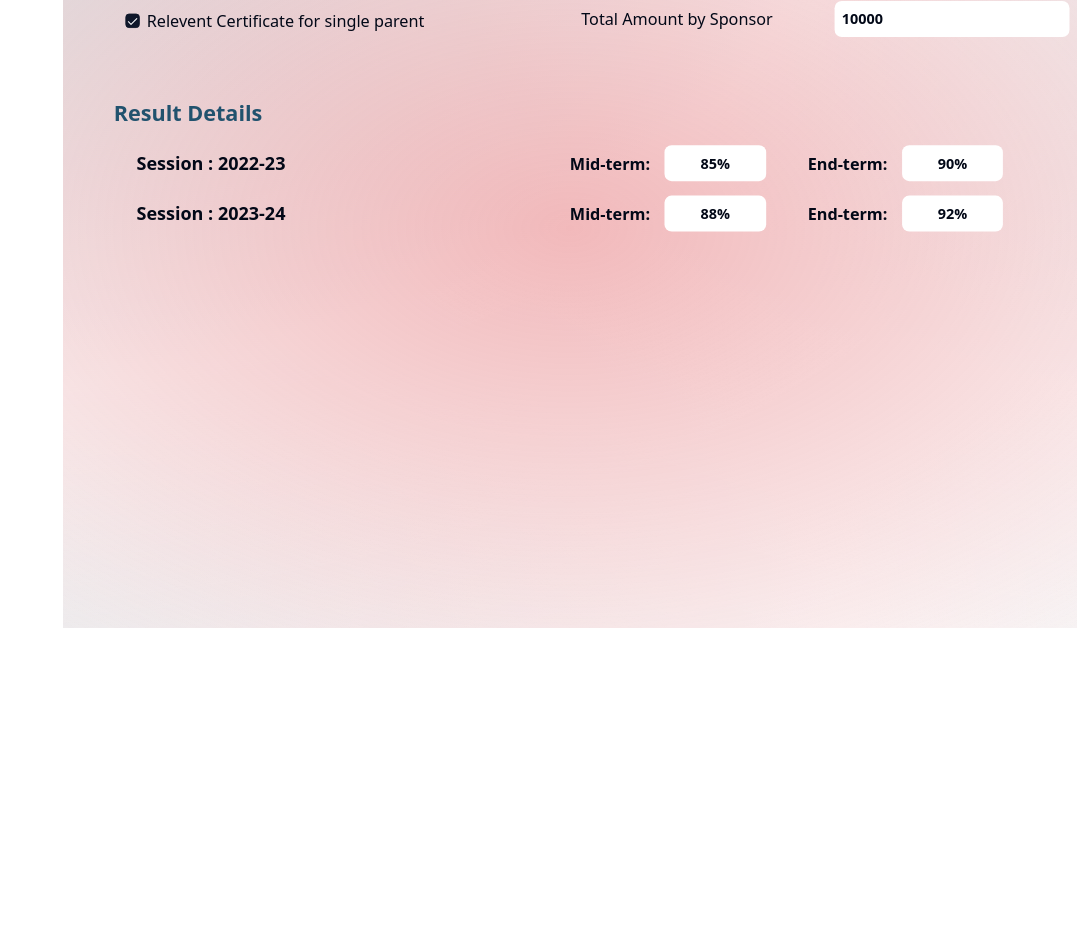
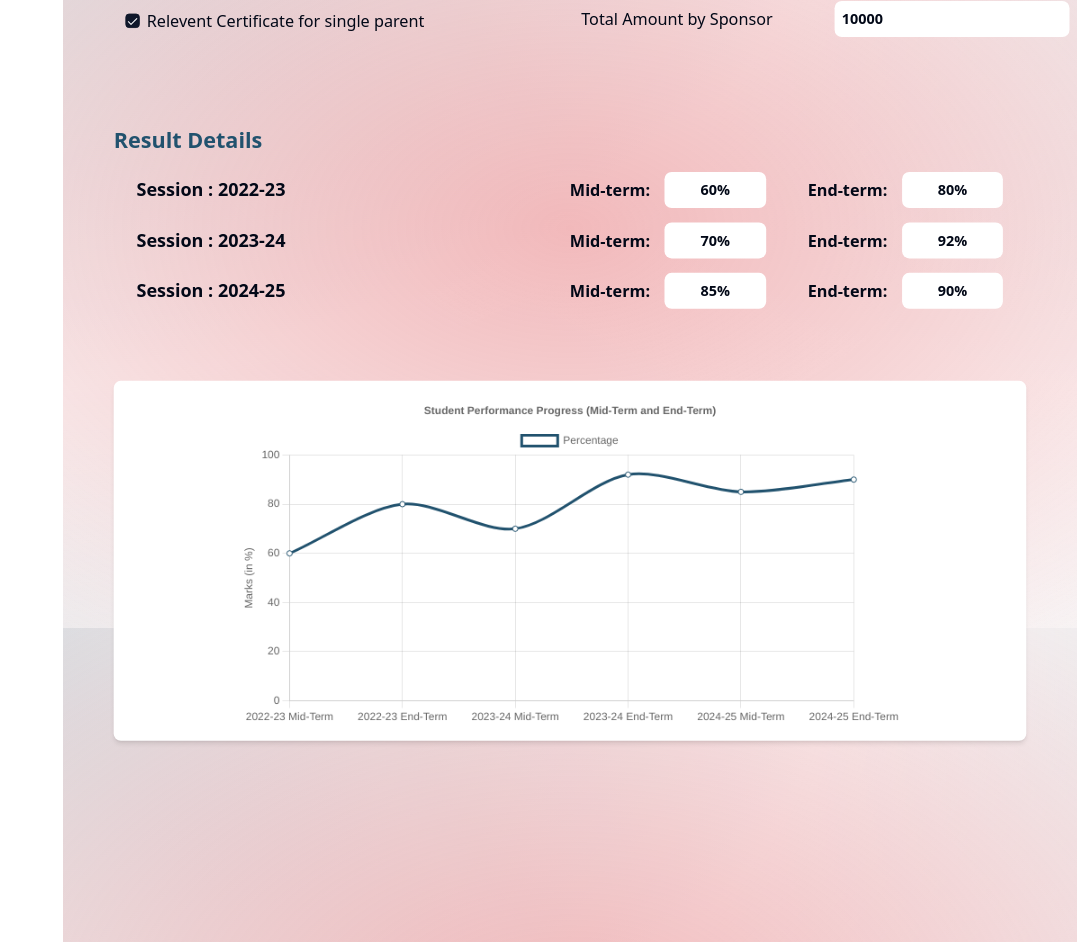
Before and after one commit to kartavya-info/kartavya-database, a React (Vite) app in the folder frontend/: page /admin/1 in a window 1280 px wide. Shown: the part 972-1914 px from the top of the page, without its empty margins (203-1280 px from the left). Before the commit the page ends 1600 px from the top, so only its background shows below. Built offline with nearby package versions, Linux system fonts and the light colour scheme.

Commit message:
Add student progress graph using chartJS library

```diff
--- a/frontend/package.json
+++ b/frontend/package.json
@@ -14,10 +14,12 @@
     "@radix-ui/react-dropdown-menu": "^2.1.2",
     "@radix-ui/react-slot": "^1.1.0",
     "@shadcn/ui": "^0.0.4",
+    "chart.js": "^4.4.5",
     "class-variance-authority": "^0.7.0",
     "clsx": "^2.1.1",
     "lucide-react": "^0.453.0",
     "react": "^18.3.1",
+    "react-chartjs-2": "^5.2.0",
     "react-dom": "^18.3.1",
     "react-router": "^6.27.0",
     "react-router-dom": "^6.27.0",
--- a/frontend/src/Pages/StudentProfile.jsx
+++ b/frontend/src/Pages/StudentProfile.jsx
@@ -3,6 +3,7 @@ import SelectComponent from '@/components/SelectComponent';
 import { Checkbox } from '@/components/ui/checkbox';
 import { Input } from '@/components/ui/input';
 import React, { useState } from 'react';
+import StudentProgressGraph from './StudentProgressGraph';
 
 const studentDataFromBackend = {
   id: '1',
@@ -33,13 +34,17 @@ const studentDataFromBackend = {
   amountBySponsor: 10000,
   results: {
     '2022-23': {
-      midTerm: '85%',
-      endTerm: '90%',
+      midTerm: '60%',
+      endTerm: '80%',
     },
     '2023-24': {
-      midTerm: '88%',
+      midTerm: '70%',
       endTerm: '92%',
     },
+    '2024-25': {
+      midTerm: '85%',
+      endTerm: '90%'
+    }
   },
 };
 
@@ -82,7 +87,7 @@ const StudentProfile = () => {
           </div>
         </div>
       </div>
-      <div className="hero flex flex-col gap-10 w-[80%] h-[200vh] bg-fixed inset-0 bg-[radial-gradient(ellipse_at_center,rgba(222,80,85,0.4),transparent),radial-gradient(ellipse_at_top_left,rgba(205,214,219,0.8),rgba(255,255,255,0.8),rgba(255,255,255,0)),radial-gradient(ellipse_at_top_right,rgba(205,214,219,0.8),rgba(255,255,255,0.8),rgba(255,255,255,0)),radial-gradient(ellipse_at_bottom_left,rgba(205,214,219,0.8),rgba(255,255,255,0.8),rgba(255,255,255,0)),radial-gradient(ellipse_at_bottom_right,rgba(205,214,219,0.8),rgba(255,255,255,0.8),rgba(255,255,255,0))]">
+      <div className="hero flex flex-col gap-10 w-[80%] h-[300vh] bg-fixed inset-0 bg-[radial-gradient(ellipse_at_center,rgba(222,80,85,0.4),transparent),radial-gradient(ellipse_at_top_left,rgba(205,214,219,0.8),rgba(255,255,255,0.8),rgba(255,255,255,0)),radial-gradient(ellipse_at_top_right,rgba(205,214,219,0.8),rgba(255,255,255,0.8),rgba(255,255,255,0)),radial-gradient(ellipse_at_bottom_left,rgba(205,214,219,0.8),rgba(255,255,255,0.8),rgba(255,255,255,0)),radial-gradient(ellipse_at_bottom_right,rgba(205,214,219,0.8),rgba(255,255,255,0.8),rgba(255,255,255,0))]">
         <div className="heading text-3xl font-semibold text-center pt-5 pb-5 border-b w-full">
           Student Profile
         </div>
@@ -483,7 +488,7 @@ const StudentProfile = () => {
                   type="number"
                   name="feesWePay"
                   placeholder={
-                    studentData.payTotalFees === false && 'Enter the amount'
+                    studentData.payTotalFees === false ? 'Enter the amount' : ''
                   }
                   className="p-2 font-semibold rounded-lg"
                   value={
@@ -545,33 +550,36 @@ const StudentProfile = () => {
             Result Details
           </div>
 
-          <div className="flex flex-col gap-4 pl-[2.5%] pr-[2.5%]">
+          <div className="flex flex-col gap-4 pl-[2.5%] pr-[2.5%] mb-20">
             {Object.keys(studentData.results).map((session) => (
               <div key={session} className="flex justify-between  w-full">
-
                 <div className="session flex items-center text-xl font-bold w-1/2">
                   Session : {session}
                 </div>
 
-                <div className='flex justify-between items-center w-1/2'>
-
+                <div className="flex justify-between items-center w-1/2">
                   <div className="mid-term flex items-center">
                     <div className="text-lg font-semibold mr-4">Mid-term:</div>
                     <div className="pl-10 pr-10 pt-2 pb-2 font-semibold bg-white rounded-lg">
                       {studentData.results[session].midTerm}
                     </div>
                   </div>
+
                   <div className="end-term flex items-center">
                     <div className="text-lg font-semibold mr-4">End-term:</div>
                     <div className="pl-10 pr-10 pt-2 pb-2 font-semibold bg-white rounded-lg">
                       {studentData.results[session].endTerm}
                     </div>
                   </div>
-
                 </div>
-
               </div>
             ))}
+          </div>
+
+          {/* Result Graph */}
+
+          <div className="result-graph w-full h-[400px]">
+            <StudentProgressGraph results={studentData.results} />
           </div>
         </div>
       </div>
--- /dev/null
+++ b/frontend/src/Pages/StudentProgressGraph.jsx
@@ -0,0 +1,108 @@
+import React from 'react';
+import { Line } from 'react-chartjs-2';
+import {
+  Chart as ChartJS,
+  CategoryScale,
+  LinearScale,
+  PointElement,
+  LineElement,
+  Title,
+  Tooltip,
+  Legend,
+} from 'chart.js';
+
+ChartJS.register(
+  CategoryScale,
+  LinearScale,
+  PointElement,
+  LineElement,
+  Title,
+  Tooltip,
+  Legend
+);
+
+const StudentProgressGraph = ({ results = {} }) => {
+  const sessions = Object.keys(results);
+
+  const labels = [];
+  const combinedData = [];
+
+  sessions.forEach((session) => {
+    // Check if midTerm is available
+    if (results[session].midTerm) {
+      labels.push(`${session} Mid-Term`);
+      combinedData.push(parseFloat(results[session].midTerm));
+    }
+
+    // Check if endTerm is available
+    if (results[session].endTerm) {
+      labels.push(`${session} End-Term`);
+      combinedData.push(parseFloat(results[session].endTerm));
+    }
+  });
+
+  const data = {
+    labels: labels,
+    datasets: [
+      {
+        label: 'Percentage',
+        data: combinedData,
+        borderColor: '#21526E ',
+        backgroundColor: 'white',
+        fill: false,
+        tension: 0.3,
+      },
+    ],
+  };
+
+  const options = {
+    responsive: true,
+    plugins: {
+      legend: {
+        position: 'top',
+      },
+      title: {
+        display: true,
+        text: 'Student Performance Progress (Mid-Term and End-Term)',
+      },
+      tooltip: {
+        intersect: false,
+        mode: 'nearest',
+        titleFont: {
+          size: 12,
+        },
+        bodyFont: {
+          size: 15,
+          weight: 'bold',
+        },
+      },
+    },
+    scales: {
+      y: {
+        beginAtZero: true,
+        ticks: {
+          stepSize: 20,
+        },
+        display: true,
+        title: {
+          display: true,
+          text: 'Marks (in %)',
+        },
+        max: 100,
+        min: 0,
+      },
+    },
+    hover: {
+      intersect: false,
+      mode: 'nearest',
+    },
+  };
+
+  return (
+    <div className="p-4 w-full h-full flex justify-center bg-white rounded-lg shadow-md">
+      <Line data={data} options={options} />
+    </div>
+  );
+};
+
+export default StudentProgressGraph;
```
Also changed, not shown: 1 other file (tests, documents, lock files or other folders).
